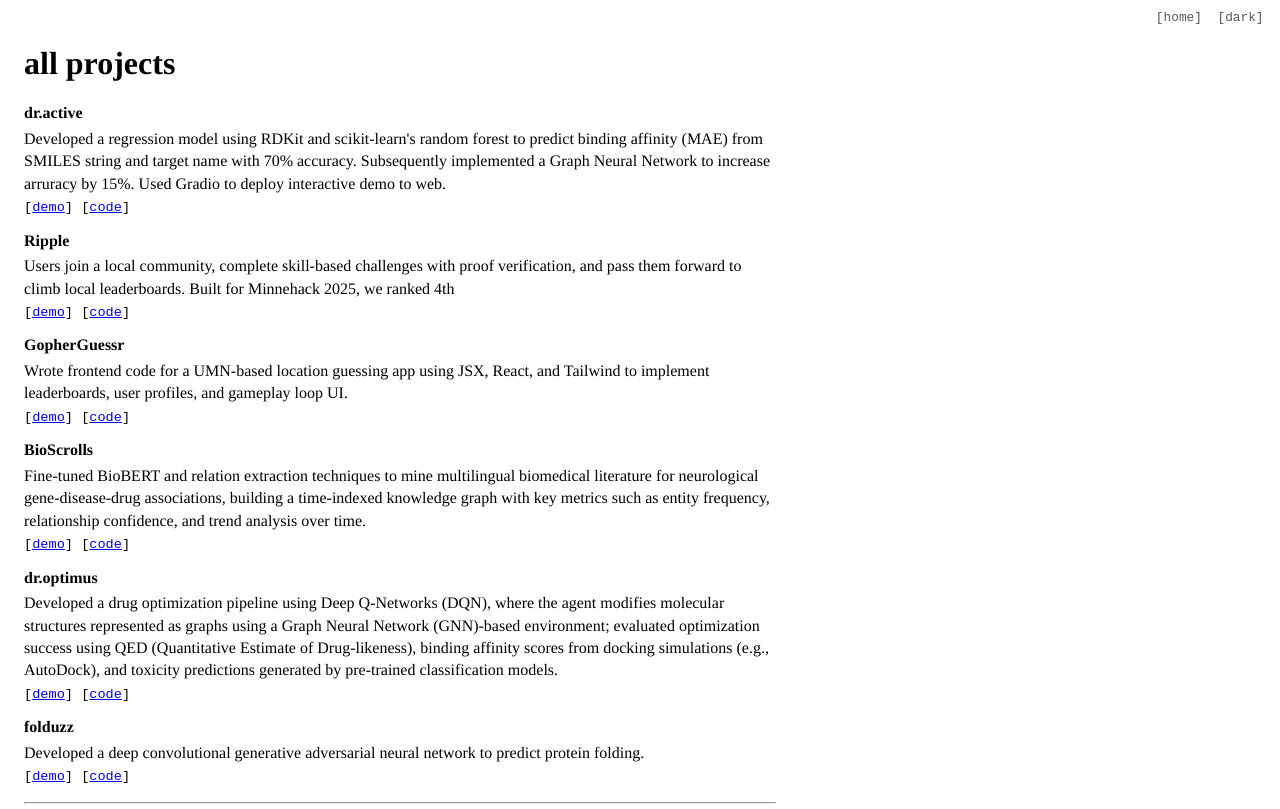
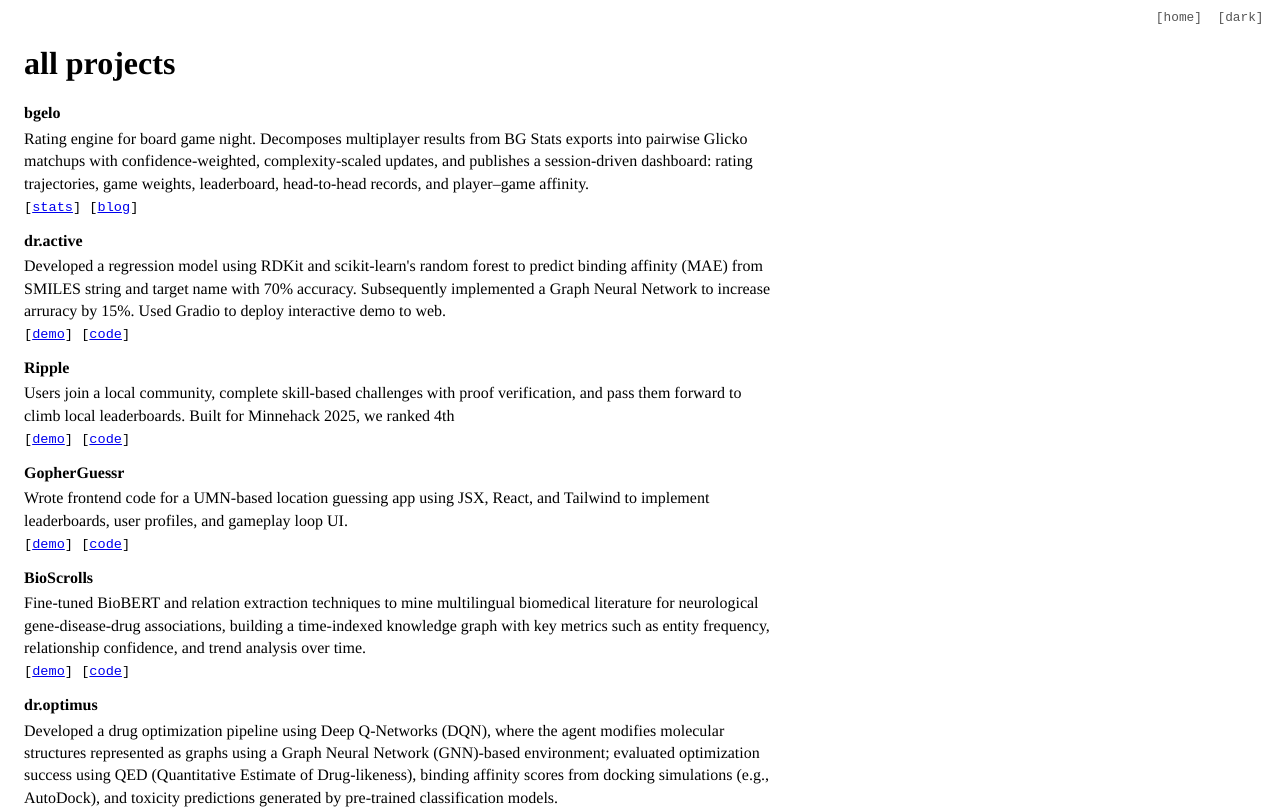
Before and after one commit to k8rthik/krthkmgndm.github.io, a Next.js app: page /all-projects in a window 1280 px wide. Shown: the top 809 px of the page. Built offline with nearby package versions, Linux system fonts and the light colour scheme.

Commit message:
feat: bgelo project entry with stats/blog links
Project entries can now declare their own links array instead of the
default demo/code pair; internal links navigate in-page.

```diff
--- a/app/all-projects/page.jsx
+++ b/app/all-projects/page.jsx
@@ -1,5 +1,6 @@
 import Link from "next/link";
 import { getAllProjects } from "../../lib/projects";
+import { projectLinks } from "../../lib/projectLinks";
 import ProjectDemo from "../../components/ProjectDemo";
 
 export default function AllProjects() {
@@ -22,8 +23,11 @@ export default function AllProjects() {
               <dd>
                 {project.description}
                 <span className="links">
-                  [<a href={project.demo}>demo</a>] [
-                  <a href={project.code}>code</a>]
+                  {projectLinks(project).map((link, i) => (
+                    <span key={link.label}>
+                      {i > 0 && " "}[<a href={link.href}>{link.label}</a>]
+                    </span>
+                  ))}
                 </span>
               </dd>
             </ProjectDemo>
--- /dev/null
+++ b/lib/projectLinks.js
@@ -0,0 +1,11 @@
+// most projects carry the default demo/code pair; an entry can override
+// with its own `links` array (e.g. bgelo's stats/blog). Kept free of node
+// imports so both server and client components can use it.
+export function projectLinks(project) {
+  return (
+    project.links ?? [
+      { label: "demo", href: project.demo },
+      { label: "code", href: project.code },
+    ]
+  );
+}
--- a/projects.json
+++ b/projects.json
@@ -1,4 +1,13 @@
 [
+  {
+    "name": "bgelo",
+    "description": "Rating engine for board game night. Decomposes multiplayer results from BG Stats exports into pairwise Glicko matchups with confidence-weighted, complexity-scaled updates, and publishes a session-driven dashboard: rating trajectories, game weights, leaderboard, head-to-head records, and player–game affinity.",
+    "links": [
+      { "label": "stats", "href": "/bgelo" },
+      { "label": "blog", "href": "/post/bgelo" }
+    ],
+    "active": true
+  },
   {
     "name": "dr.active",
     "description": "Developed a regression model using RDKit and scikit-learn's random forest to predict binding affinity (MAE) from SMILES string and target name with 70% accuracy. Subsequently implemented a Graph Neural Network to increase arruracy by 15%. Used Gradio to deploy interactive demo to web.",
```
Also changed, not shown: components/ProjectsPanel.jsx (+15 -9 lines).
